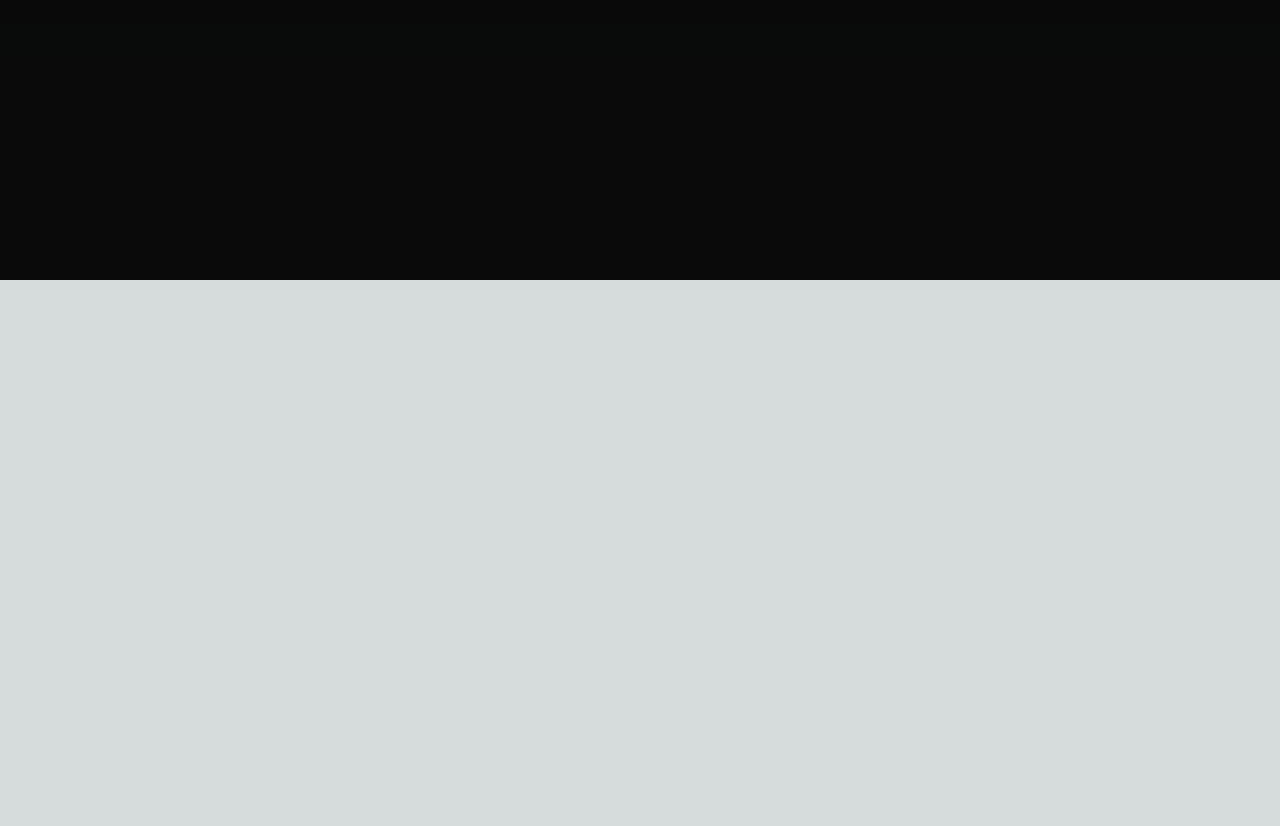
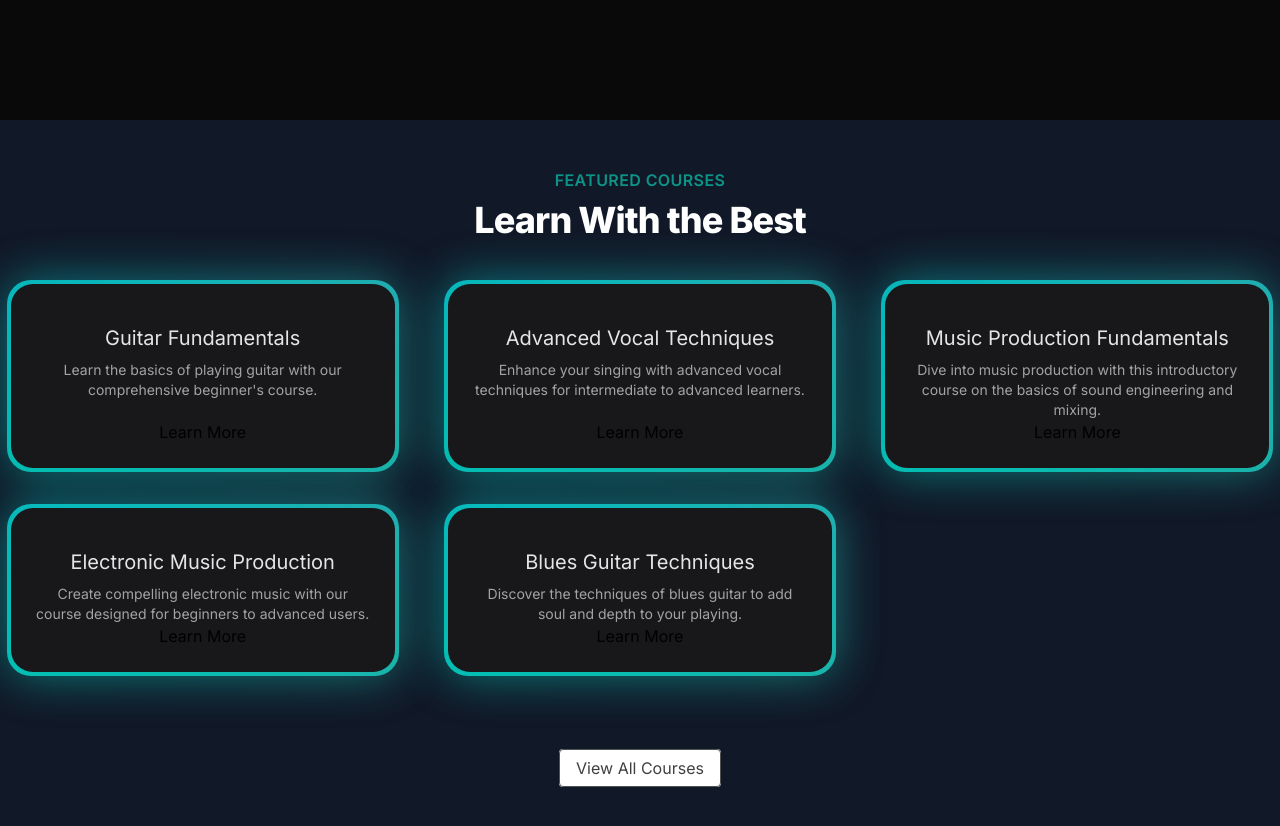
Before and after one commit to Aamir-Alam01/musical-web, a Next.js app: page / in a window 1280 px wide. Shown: the part 520-1346 px from the top of the page. Before the commit the page ends 800 px from the top, so only its background shows below. Built offline with nearby package versions, Linux system fonts and the light colour scheme.

Commit message:
Added Featured Courses Sectio

```diff
--- a/package.json
+++ b/package.json
@@ -10,8 +10,9 @@
   },
   "dependencies": {
     "clsx": "^2.1.1",
-    "framer-motion": "^11.3.28",
+    "framer-motion": "^11.5.4",
     "next": "14.2.5",
+    "npm": "^10.8.3",
     "react": "^18",
     "react-dom": "^18",
     "tailwind-merge": "^2.5.2"
--- a/src/app/page.tsx
+++ b/src/app/page.tsx
@@ -1,10 +1,12 @@
 import Image from "next/image";
 import HeroSection from "@/components/HeroSection";
+import FeaturedCourses from "@/components/FeaturedCourses";
 
 export default function Home() {
   return (
     <main className="min-h-screen bg-black/[0.96] antialiased bg-grid-white/[0.05]">
       <HeroSection />
+      <FeaturedCourses />
     </main>
   );
 }
--- /dev/null
+++ b/src/components/FeaturedCourses.tsx
@@ -0,0 +1,56 @@
+'use client'
+import React from 'react'
+import courseData from "../data/music_courses.json"
+import Link from 'next/link'
+import { BackgroundGradient } from './ui/background-gradient'
+
+interface Course{
+    id: number,
+    title: string,
+    slug: string,
+    description: string,
+    price: number,
+    instructor: string,
+    isFeatured: boolean,
+}
+
+const FeaturedCourses = () => {
+    const featuredCourses = courseData.courses.filter(course => course.isFeatured)
+
+  return (
+    <div className='py-12 bg-gray-900'>
+      <div>
+        <div className="text-center">
+            <h2 className='text-base text-teal-600 font-semibold tracking-wide uppercase'>FEATURED COURSES</h2>
+            <p className="mt-2 text-3xl leading-8 font-extrabold tracking-tight text-white sm:text-4xl">Learn With the Best</p>
+        </div>
+      </div>
+      <div className='mt-10'>
+        <div>
+            <div className='grid grid-cols-1 sm:grid-cols-2 lg:grid-cols-3 gap-8 justify-center'>
+                {featuredCourses.map((course:Course)=> (
+                    <div key={course.id} className='flex justify-center'>
+                        <BackgroundGradient className="flex flex-col rounded-[22px] bg-white dark:bg-zinc-900 overflow-hidden h-full max-w-sm">
+                            <div className='p-4 sm:p-6 flex flex-col items-center text-center flex-grow'>
+                              <p className="text-lg sm:text-xl text-black mt-4 mb-2 dark:text-neutral-200">{course.title}</p>
+                              <p className="text-sm text-neutral-600 dark:text-neutral-400 flex-grow">{course.description}</p>
+                              <Link href={`/courses/${course.slug}`}>Learn More</Link>
+                            </div>
+                        </BackgroundGradient>
+                    </div>
+                ))}
+            </div>
+        </div>
+      </div>
+      <div className='text-center mt-20'>
+        <Link href={"/courses"}
+        className="px-4 py-2 rounded border border-neutral-600 text-neutral-700 bg-white hover:bg-gray-100 transition duration-200">
+        View All Courses
+        </Link>
+      </div>
+    </div>
+  )
+}
+
+
+export default FeaturedCourses
--- /dev/null
+++ b/src/components/ui/background-gradient.tsx
@@ -0,0 +1,72 @@
+import { cn } from "@/lib/utils";
+import React from "react";
+import { motion } from "framer-motion";
+
+export const BackgroundGradient = ({
+  children,
+  className,
+  containerClassName,
+  animate = true,
+}: {
+  children?: React.ReactNode;
+  className?: string;
+  containerClassName?: string;
+  animate?: boolean;
+}) => {
+  const variants = {
+    initial: {
+      backgroundPosition: "0 50%",
+    },
+    animate: {
+      backgroundPosition: ["0, 50%", "100% 50%", "0 50%"],
+    },
+  };
+  return (
+    <div className={cn("relative p-[4px] group", containerClassName)}>
+      <motion.div
+        variants={animate ? variants : undefined}
+        initial={animate ? "initial" : undefined}
+        animate={animate ? "animate" : undefined}
+        transition={
+          animate
+            ? {
+                duration: 5,
+                repeat: Infinity,
+                repeatType: "reverse",
+              }
+            : undefined
+        }
+        style={{
+          backgroundSize: animate ? "400% 400%" : undefined,
+        }}
+        className={cn(
+          "absolute inset-0 rounded-3xl z-[1] opacity-60 group-hover:opacity-100 blur-xl  transition duration-500 will-change-transform",
+          " bg-[radial-gradient(circle_farthest-side_at_0_100%,#00ccb1,transparent),radial-gradient(circle_farthest-side_at_100%_0,#7b61ff,transparent),radial-gradient(circle_farthest-side_at_100%_100%,#ffc414,transparent),radial-gradient(circle_farthest-side_at_0_0,#1ca0fb,#141316)]"
+        )}
+      />
+      <motion.div
+        variants={animate ? variants : undefined}
+        initial={animate ? "initial" : undefined}
+        animate={animate ? "animate" : undefined}
+        transition={
+          animate
+            ? {
+                duration: 5,
+                repeat: Infinity,
+                repeatType: "reverse",
+              }
+            : undefined
+        }
+        style={{
+          backgroundSize: animate ? "400% 400%" : undefined,
+        }}
+        className={cn(
+          "absolute inset-0 rounded-3xl z-[1] will-change-transform",
+          "bg-[radial-gradient(circle_farthest-side_at_0_100%,#00ccb1,transparent),radial-gradient(circle_farthest-side_at_100%_0,#7b61ff,transparent),radial-gradient(circle_farthest-side_at_100%_100%,#ffc414,transparent),radial-gradient(circle_farthest-side_at_0_0,#1ca0fb,#141316)]"
+        )}
+      />
+
+      <div className={cn("relative z-10", className)}>{children}</div>
+    </div>
+  );
+};
```
Also changed, not shown: 1 other file (tests, documents, lock files or other folders).
